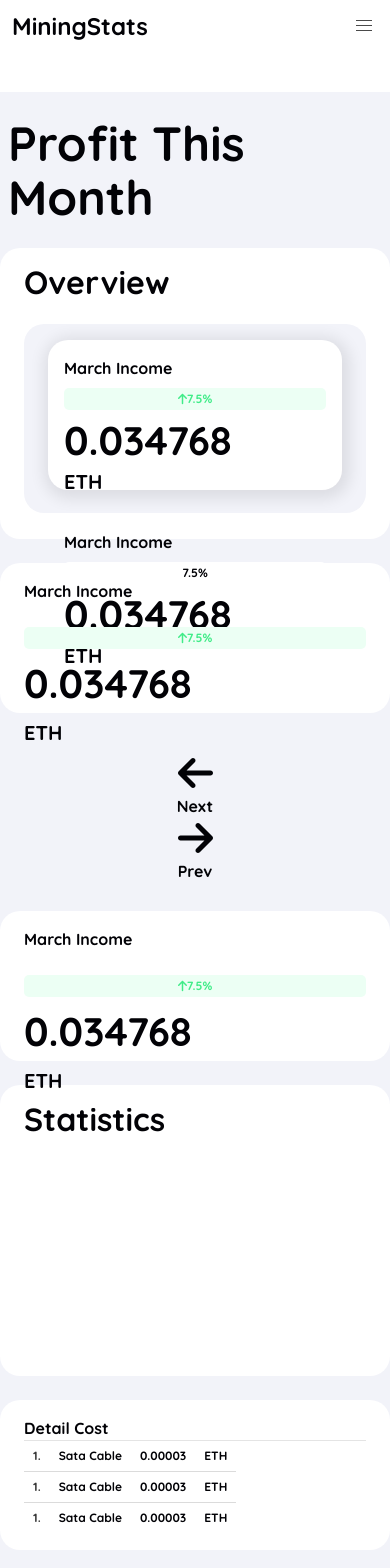
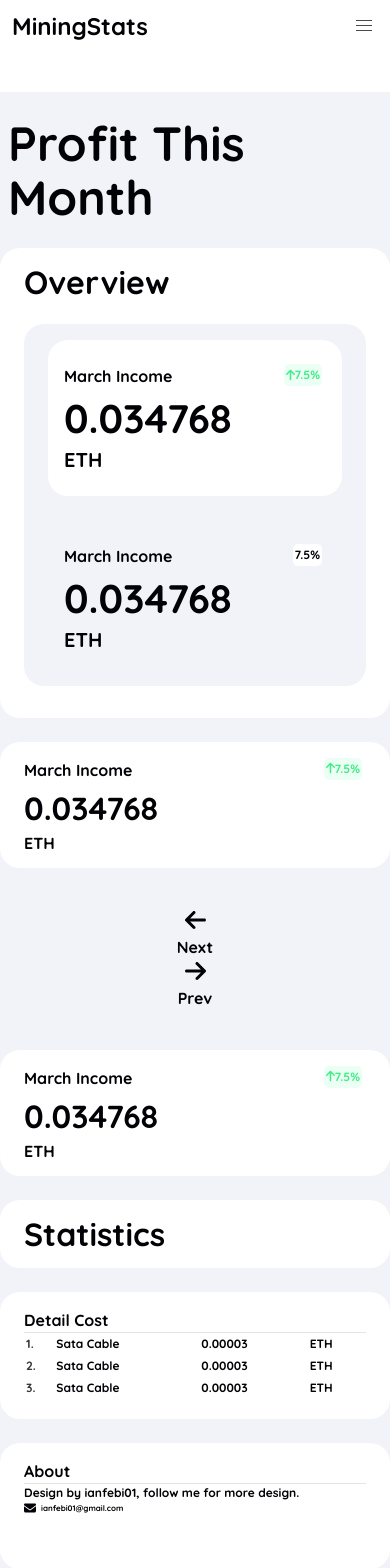
Before and after one commit to ianfebi01/mining-stats, a React (Create React App) app: page / in a window 390 px wide. Shown: the top 1568 px of the page. Built offline with nearby package versions, Linux system fonts and the light colour scheme.

Commit message:
fix layout responsive

```diff
--- a/src/App.js
+++ b/src/App.js
@@ -62,79 +62,63 @@ function App() {
         </section>
         {/* Body */}
         <div className="columns">
-          <div className="column is-7 ">
+          <div className="column is-7">
             {/* Overview */}
             <div className="columns">
               <div className="column">
-                <section className="hero overview round-corner has-background-white ">
+                <section className="hero is-medium round-corner has-background-white overview">
                   <div className="hero-body py-4 px-5 ">
                     <h1 className="title has-text-primary">Overview</h1>
-                    <section className="hero hero-overview round-corner has-background-light">
+                    <section className="hero round-corner has-background-light mb-4">
                       <div className="hero-body py-4 px-5">
                         <div className="columns">
                           <div className="column is-6">
-                            <section className="hero income round-corner has-background-white">
+                            <section className="hero round-corner has-background-white">
                               <div className="hero-body px-4 py-5">
-                                <div className="columns">
-                                  <div className="column is-9 py-1">
+                                <ul className="is-flex">
+                                  <li>
                                     <h1 className="is-size-6 has-text-primary">
                                       March Income
                                     </h1>
-                                  </div>
-                                  <div className="column is-3 py-1">
+                                  </li>
+                                  <li className="mr-1 ml-auto">
                                     <div className="box-percentage is-size-7">
                                       <FontAwesomeIcon icon={faArrowUp} />
                                       7.5%
                                     </div>
-                                  </div>
-                                </div>
-                                <div className="columns">
-                                  <div className="column py-1">
-                                    <h1 className="title is-size-2 has-text-primary">
+                                  </li>
+                                </ul>
+                                <h1 className="title is-size-2 has-text-primary my-2">
                                   0.034768
                                 </h1>
-                                  </div>
-                                </div>
-                                <div className="columns">
-                                  <div className="column py-1">
                                 <h1 className="title is-size-5 has-text-primary">
                                   ETH
                                 </h1>
-                                  </div>
-                                </div>
                               </div>
                             </section>
                           </div>
                           <div className="column is-6">
                             <section className="hero cost round-corner">
                               <div className="hero-body px-4 py-5">
-                                <div className="columns">
-                                  <div className="column is-9 py-1">
+                                <ul className="is-flex">
+                                  <li>
                                     <h1 className="is-size-6 has-text-primary">
                                       March Income
                                     </h1>
-                                  </div>
-                                  <div className="column is-3 py-1">
+                                  </li>
+                                  <li className="mr-1 ml-auto">
                                     <div className="box-percentage is-size-7">
                                       {/* <FontAwesomeIcon icon={faArrowUp} /> */}
                                       7.5%
                                     </div>
-                                  </div>
-                                </div>
-                                <div className="columns">
-                                  <div className="column py-1">
-                                    <h1 className="title is-size-2 has-text-primary">
+                                  </li>
+                                </ul>
+                                <h1 className="title is-size-2 has-text-primary my-2">
                                   0.034768
                                 </h1>
-                                  </div>
-                                </div>
-                                <div className="columns">
-                                  <div className="column py-1">
                                 <h1 className="title is-size-5 has-text-primary">
                                   ETH
                                 </h1>
-                                  </div>
-                                </div>
                               </div>
                             </section>
                           </div>
@@ -148,35 +132,25 @@ function App() {
             {/* Next-Prev */}
             <div className="columns">
               <div className="column is-5">
-                <section className="hero next-prev round-corner has-background-white">
+                <section className="hero round-corner has-background-white next-prev">
                   <div className="hero-body py-4 px-5">
-                    <div className="columns">
-                      <div className="column is-8 py-3">
+                    <ul className="is-flex">
+                      <li>
                         <h1 className="is-size-6 has-text-primary">
                           March Income
                         </h1>
-                      </div>
-                      <div className="column is-4 py-3">
+                      </li>
+                      <li className="mr-1 ml-auto">
                         <div className="box-percentage is-size-7">
                           <FontAwesomeIcon icon={faArrowUp} />
                           7.5%
                         </div>
-                      </div>
-                    </div>
-                    <div className="columns">
-                      <div className="column pt-0">
-                        <h1 className="title is-size-2 has-text-primary">
+                      </li>
+                    </ul>
+                    <h1 className="title is-size-3 has-text-primary my-2">
                       0.034768
                     </h1>
-                      </div>
-                    </div>
-                    <div className="columns">
-                      <div className="column py-1">
-                        <h1 className="title is-size-5 has-text-primary">
-                          ETH
-                        </h1>
-                      </div>
-                    </div>
+                    <h1 className="title is-size-6 has-text-primary">ETH</h1>
                   </div>
                 </section>
               </div>
@@ -186,14 +160,14 @@ function App() {
                     <ul className="arrow has-text-primary">
                       <li>
                         <FontAwesomeIcon
-                          className="is-size-2"
+                          className="is-size-4"
                           icon={faArrowLeft}
                         />
                       </li>
                       <li>Next</li>
                       <li>
                         <FontAwesomeIcon
-                          className="is-size-2"
+                          className="is-size-4"
                           icon={faArrowRight}
                         />
                       </li>
@@ -203,35 +177,25 @@ function App() {
                 </section>
               </div>
               <div className="column is-5">
-                <section className="hero next-prev round-corner has-background-white">
+                <section className="hero round-corner has-background-white next-prev">
                   <div className="hero-body py-4 px-5">
-                    <div className="columns">
-                      <div className="column is-8 py-3">
+                    <ul className="is-flex">
+                      <li>
                         <h1 className="is-size-6 has-text-primary">
                           March Income
                         </h1>
-                      </div>
-                      <div className="column is-4 py-3">
+                      </li>
+                      <li className="mr-1 ml-auto">
                         <div className="box-percentage is-size-7">
                           <FontAwesomeIcon icon={faArrowUp} />
                           7.5%
                         </div>
-                      </div>
-                    </div>
-                    <div className="columns">
-                      <div className="column pt-0">
-                        <h1 className="title is-size-2 has-text-primary">
+                      </li>
+                    </ul>
+                    <h1 className="title is-size-3 has-text-primary my-2">
                       0.034768
                     </h1>
-                      </div>
-                    </div>
-                    <div className="columns">
-                      <div className="column py-1">
-                        <h1 className="title is-size-5 has-text-primary">
-                          ETH
-                        </h1>
-                      </div>
-                    </div>
+                    <h1 className="title is-size-6 has-text-primary">ETH</h1>
                   </div>
                 </section>
               </div>
@@ -241,7 +205,7 @@ function App() {
             {/* Statistics */}
             <div className="columns">
               <div className="column">
-                <section className="hero round-corner has-background-white statistics">
+                <section className="hero round-corner has-background-white is-medium">
                   <div className="hero-body py-4 px-5">
                     <h1 className="title has-text-primary">Statistics</h1>
                   </div>
@@ -251,38 +215,46 @@ function App() {
             {/* Detail */}
             <div className="columns">
               <div className="column is-7">
-                <section className="hero next-prev round-corner has-background-white">
+                <section className="hero detail-cost round-corner has-background-white">
                   <div className="hero-body py-4 px-5">
                     <h1 className="has-text-primary title-underline">
                       Detail Cost
                     </h1>
-                    <table className="table has-text-primary is-size-7">
+                    <div className="box-table">
+                      <table className="table has-text-primary is-size-7 is-fullwidth is-hoverable">
                         <tbody>
                           <tr>
-                          <th>1.</th>
-                          <td>Sata Cable</td>
-                          <td>0.00003</td>
-                          <td>ETH</td>
+                            <th className="is-borderless">1.</th>
+                            <td className="is-borderless">Sata Cable</td>
+                            <td className="is-borderless">0.00003</td>
+                            <td className="is-borderless">ETH</td>
                           </tr>
                           <tr>
-                          <th>1.</th>
-                          <td>Sata Cable</td>
-                          <td>0.00003</td>
-                          <td>ETH</td>
+                            <th className="is-borderless">2.</th>
+                            <td className="is-borderless">Sata Cable</td>
+                            <td className="is-borderless">0.00003</td>
+                            <td className="is-borderless">ETH</td>
                           </tr>
                           <tr>
-                          <th>1.</th>
-                          <td>Sata Cable</td>
-                          <td>0.00003</td>
-                          <td>ETH</td>
+                            <th className="is-borderless">3.</th>
+                            <td className="is-borderless">Sata Cable</td>
+                            <td className="is-borderless">0.00003</td>
+                            <td className="is-borderless">ETH</td>
+                          </tr>
+                          <tr>
+                            <th className="is-borderless">4.</th>
+                            <td className="is-borderless">Sata Cable</td>
+                            <td className="is-borderless">0.00003</td>
+                            <td className="is-borderless">ETH</td>
                           </tr>
                         </tbody>
                       </table>
                     </div>
+                  </div>
                 </section>
               </div>
               <div className="column is-5">
-                <section className="hero next-prev round-corner has-background-white">
+                <section className="hero round-corner has-background-white about">
                   <div className="hero-body py-4 px-5">
                     <h1 className="has-text-primary title-underline">About</h1>
                     <p className="has-text-primary is-size-7">
--- a/src/main.scss
+++ b/src/main.scss
@@ -15,6 +15,7 @@ $grey-light: $grey;
 $light: $bg-light;
 $body-background-color: $light;
 $box-padding: 2px;
+$table-cell-padding: 2px;
 
 .nav-height {
   height: 92px;
@@ -23,29 +24,26 @@ $box-padding: 2px;
 .round-corner {
   border-radius: 20px;
 }
+
 .overview {
-  height: 291px;
+  min-height: 291px;
 }
-.overview .hero-overview {
-  height: 189px;
-}
-.overview .hero-overview .income {
+.income {
   height: 150px;
   -webkit-box-shadow: 2px 3px 15px 6px rgba(0, 0, 0, 0.09);
   box-shadow: 2px 3px 15px 6px rgba(0, 0, 0, 0.09);
 }
-.overview .hero-overview .cost {
+.cost {
   height: 150px;
 }
-.overview .hero-overview .box-percentage {
+.box-percentage {
   padding: 2px;
   border-radius: 5px;
   background-color: #ecfff4;
   text-align: center;
   color: #40ec88;
 }
-
-.overview .hero-overview .cost .box-percentage {
+.cost .box-percentage {
   padding: 2px;
   border-radius: 5px;
   background-color: white;
@@ -54,7 +52,7 @@ $box-padding: 2px;
 }
 
 .next-prev {
-  height: 150px;
+  min-height: 126px;
 }
 
 .next-prev .box-percentage {
@@ -85,6 +83,20 @@ $box-padding: 2px;
   font-size: 8px;
   margin-left: 5px;
 }
+.detail-cost {
+  min-height: 126px;
+}
+.box-table {
+  max-height: 70px;
+  overflow: scroll;
+}
+.table .is-borderless {
+  border: 0;
+}
+.about {
+  min-height: 126px;
+}
+
 // $grey-dark: $brown;
 // $grey-light: $beige-light;
 // $primary: $purple;
```
Lines whose indentation alone changed are shown as unchanged.
